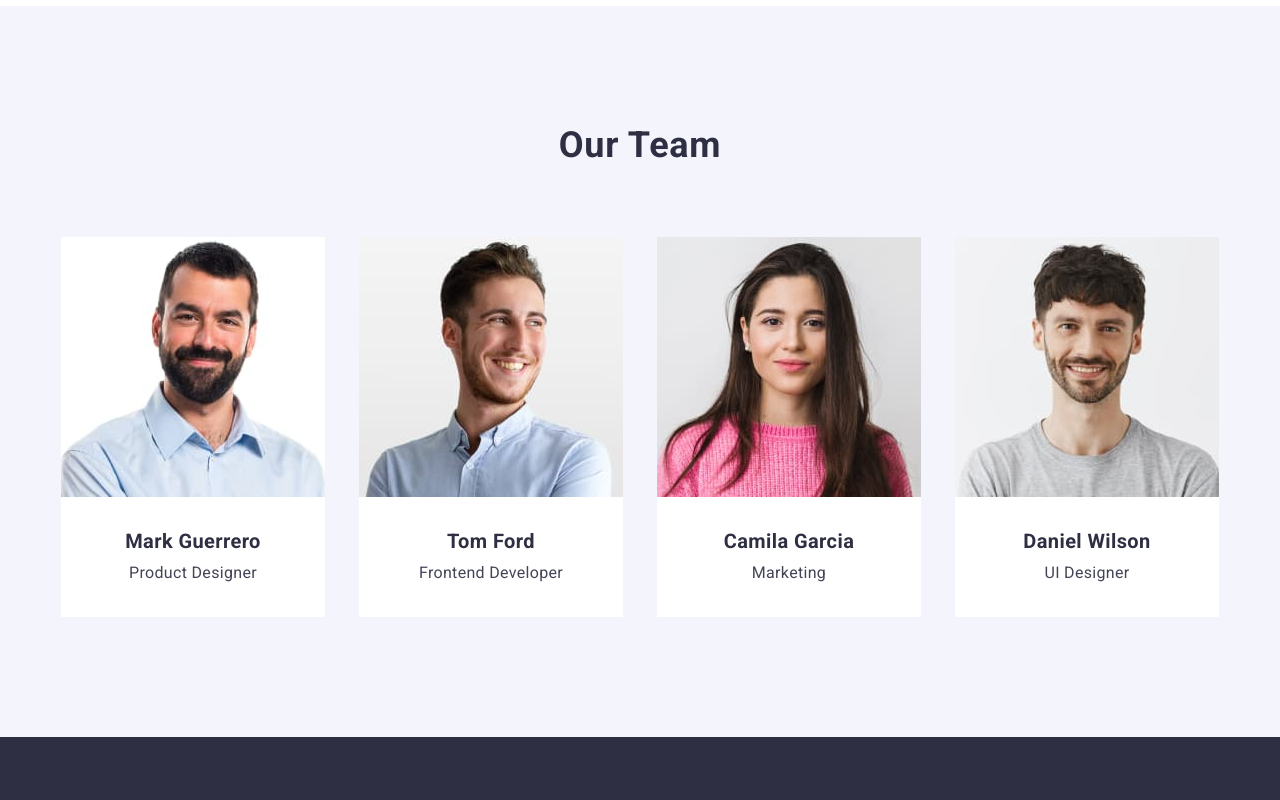
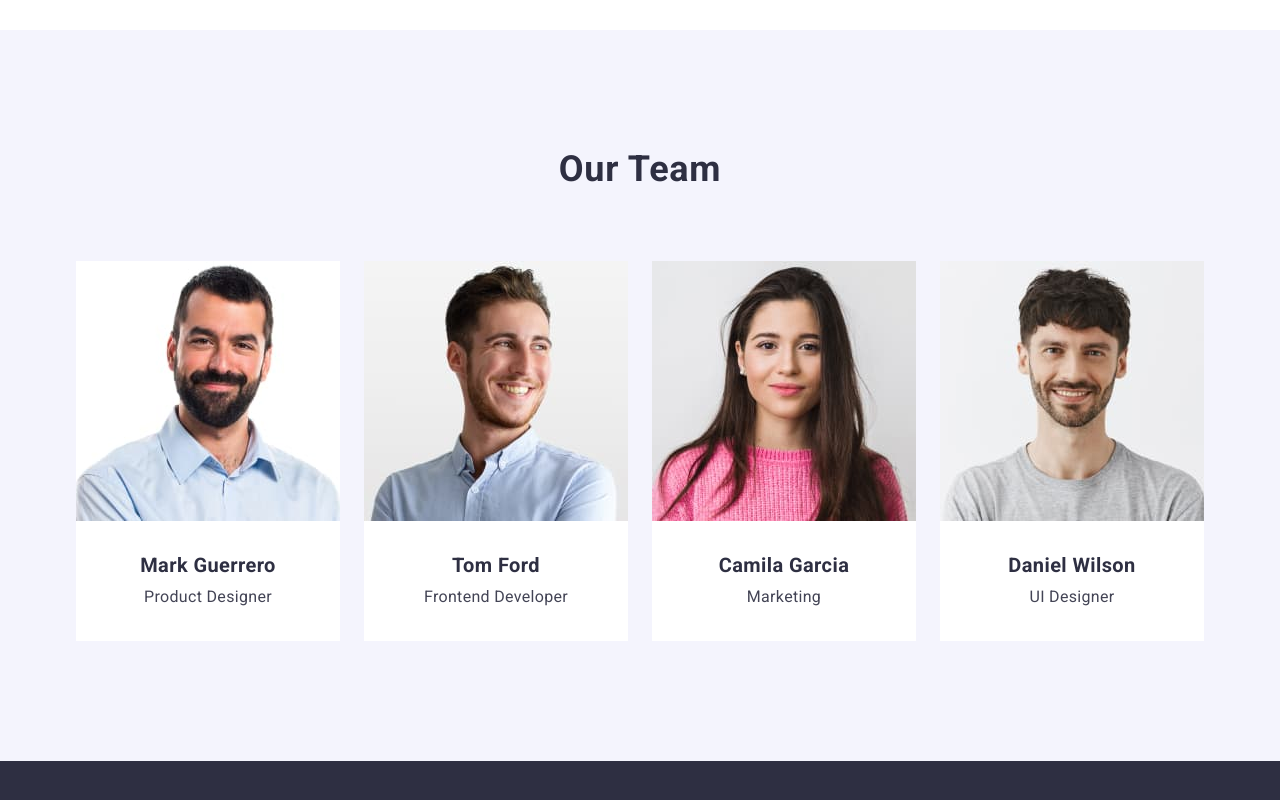
Before and after one commit to Sergiy-code/goit-markup-hw-03, a plain HTML site: page index.html in a window 1280 px wide. Shown: the part 1560-2360 px from the top of the page. Drawn offline with nearby package versions, Linux system fonts and the light colour scheme.

Commit message:
update one more

```diff
--- a/css/styles.css
+++ b/css/styles.css
@@ -29,6 +29,8 @@ ul{
 
     max-width: 1158px;
     margin: 0 auto;
+    padding-left: 15px;
+    padding-right: 15px;
 }
 
 
@@ -286,8 +288,8 @@ background-color: #F4F4FD;
 
 
 .team-text{
-    margin-top: 32px;
-    margin-bottom: 32px
+    padding-top: 32px;
+    padding-bottom: 32px
 }
 
 .name{
@@ -297,7 +299,7 @@ background-color: #F4F4FD;
     line-height: 1.2;
     letter-spacing: 0.02em;
     color: var(--brandcolor);
-    margin-bottom: 8px;
+    padding-bottom: 8px;
     text-align: center;
 }
 
@@ -306,7 +308,7 @@ background-color: #F4F4FD;
     line-height: 1.5;
     letter-spacing: 0.02em;
     color: var(--colordurk);
-    margin-bottom: 32px;
+    /* margin-bottom: 32px; */
     text-align: center;
 }
 /* -----------------------Portfolio Portfolio---------------------------- */
@@ -334,8 +336,7 @@ background-color: #F4F4FD;
     letter-spacing: 0.04em;
     color: var(--colorsky);
     background-color: #E7E9FC;
-    border-color: #F4F4FD;
-    border-radius: 4px;
+    border: 1px solid #F4F4FD;
     }
 
 .button-filtr{
@@ -346,6 +347,7 @@ background-color: #F4F4FD;
 .button-filtr:focus{
     color: var(--colorlight);
     background-color:  var(--colorsky);
+    border-color: transparent;
 }
 
 /* ---------------------Portfolio section----------------------------- */
```
